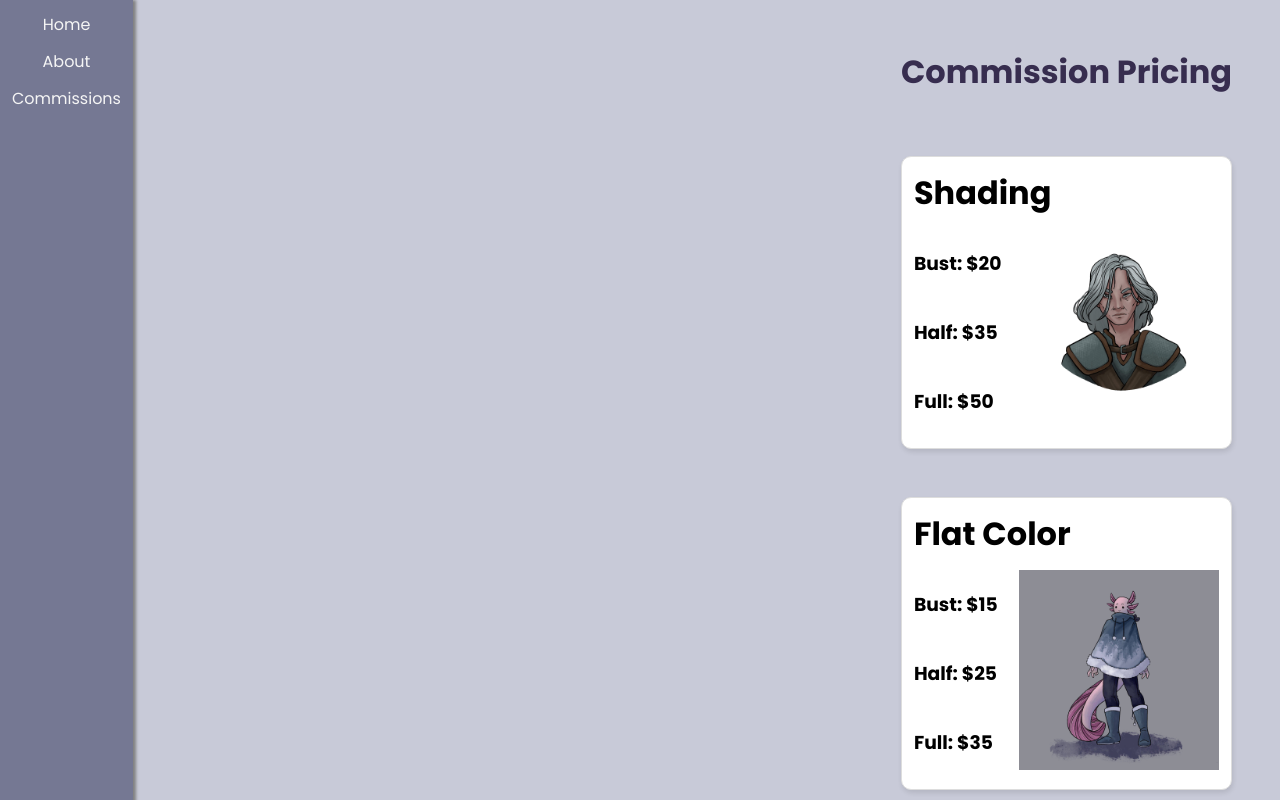
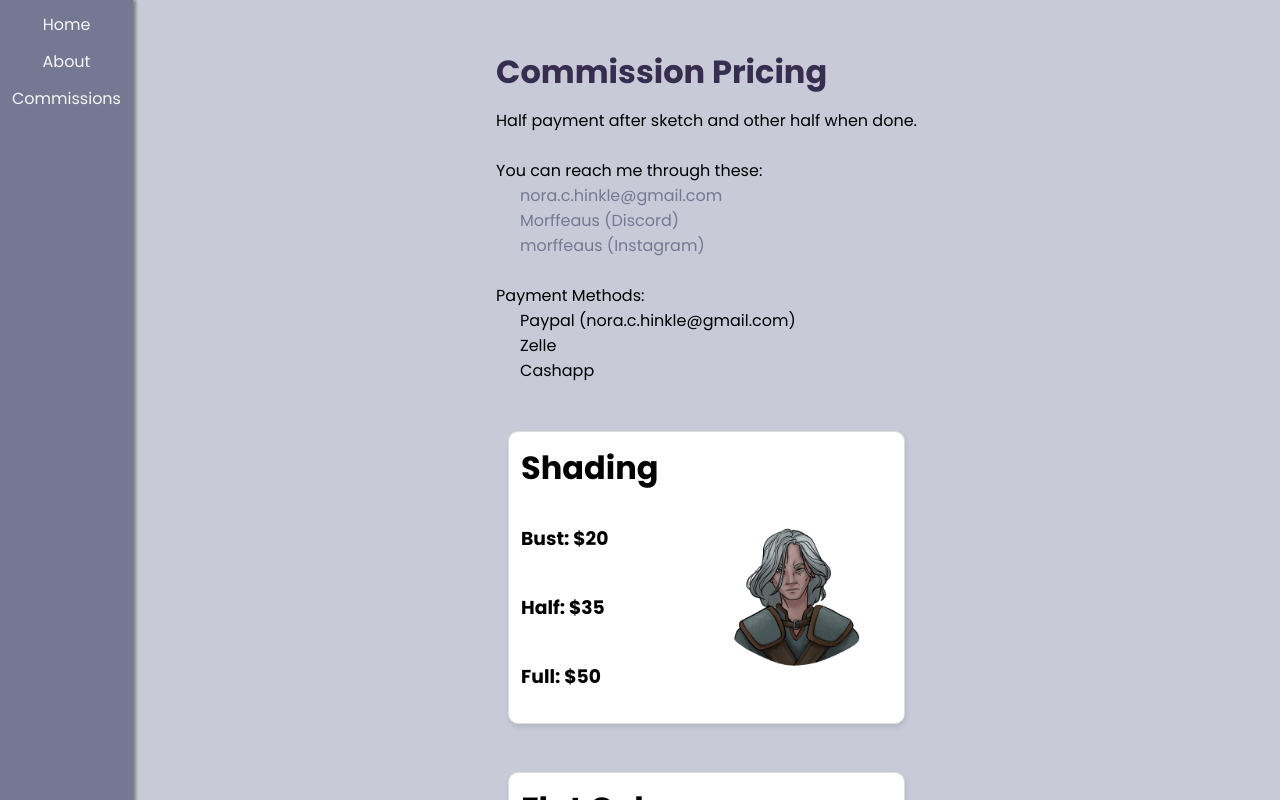
Before and after one commit to claygilk/portfolio, a Vue app in the folder portfolio-site/: page /commission in a window 1280 px wide. Shown: the top 800 px of the page. Built offline with nearby package versions, Linux system fonts and the light colour scheme.

Commit message:
added contact info

```diff
--- a/portfolio-site/src/App.vue
+++ b/portfolio-site/src/App.vue
@@ -5,9 +5,11 @@
       <router-link to="/about">About</router-link>
       <router-link to="/commission">Commissions</router-link>
     </div>
-    <div id="view-holder">
-      <router-view id="view" class="p-3"/>
-    </div>
+
+    <router-view id="view"/>
+
+    <div class="spacer"></div>
+
   </div>
 </template>
 
@@ -52,7 +54,6 @@
   background-color: $primary;
   box-shadow: 0px 2px 3px grey;
 
-
   a{
     color: whitesmoke;
     background-color: $primary;
--- a/portfolio-site/src/views/Commission.vue
+++ b/portfolio-site/src/views/Commission.vue
@@ -1,8 +1,32 @@
 <template>
   <div class="flex-row just-center">
     <div class="flex-col">
-      <h1>Commission Pricing</h1>
-      <div class="card mt-3">
+      <h1 class="mt-3">Commission Pricing</h1>
+      <p>Half payment after sketch and other half when done.</p>
+      <br>
+      <p>You can reach me through these: </p>
+
+      <ul class="ml-2">
+        <li>
+          <a href="#">nora.c.hinkle@gmail.com</a>
+        </li>
+        <li>
+          <a href="#">Morffeaus (Discord)</a>
+        </li>
+        <li>
+          <a href="#">morffeaus (Instagram)</a>
+        </li>
+      </ul>
+
+      <br>
+      <p>Payment Methods:</p>
+      <ul class="ml-2">
+        <li>Paypal (nora.c.hinkle@gmail.com)</li>
+        <li>Zelle</li>
+        <li>Cashapp</li>
+      </ul>
+
+      <div class="card mt-3 ml-1 mr-1">
           <h2 class="card-title">Shading</h2>
             <div class="flex-row just-between">
             <div class="flex-col just-around">
@@ -16,7 +40,7 @@
         </div>
       </div>
 
-      <div class="card mt-3">
+      <div class="card mt-3 ml-1 mr-1">
           <h2 class="card-title">Flat Color</h2>
             <div class="flex-row just-between">
             <div class="flex-col just-around">
@@ -30,7 +54,7 @@
         </div>
       </div>
 
-      <div class="card mt-3">
+      <div class="card mt-3 ml-1 mr-1 mb-1">
           <h2 class="card-title">Sketch</h2>
             <div class="flex-row just-between">
             <div class="flex-col just-around">
```
